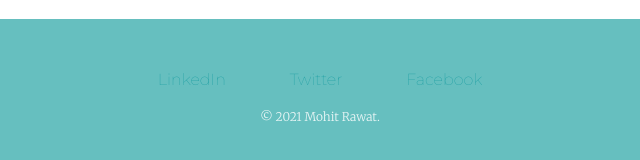
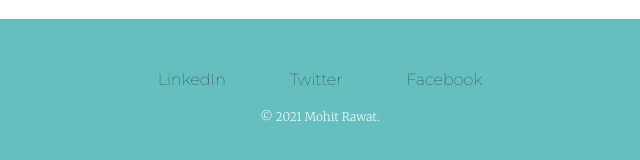
Before and after one commit to MacRawat58/Mac-s-Site, a plain HTML site: page index.html in a window 1280 px wide. Shown: the part 2603-2763 px from the top of the page, 320-960 px from the left. Drawn offline with Linux system fonts and the light colour scheme.

Commit message:
Updated Css

```diff
--- a/styles.css
+++ b/styles.css
@@ -84,7 +84,7 @@ padding-top: 100px;
 
 .footer-link
 {
-	color: #11999E;
+	color: #252727;
 	margin:30px;
 	text-decoration: none;
 	font-family: 'Montserrat', sans-serif;
```
